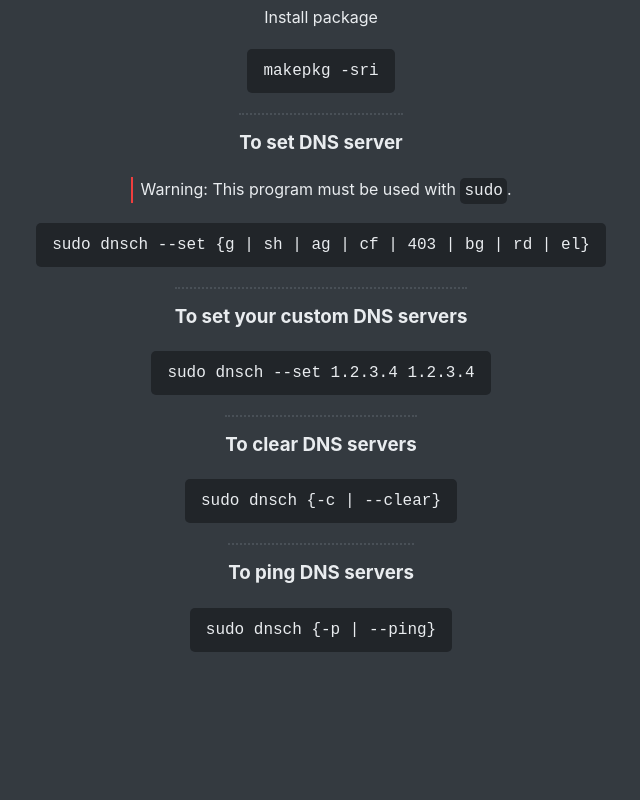
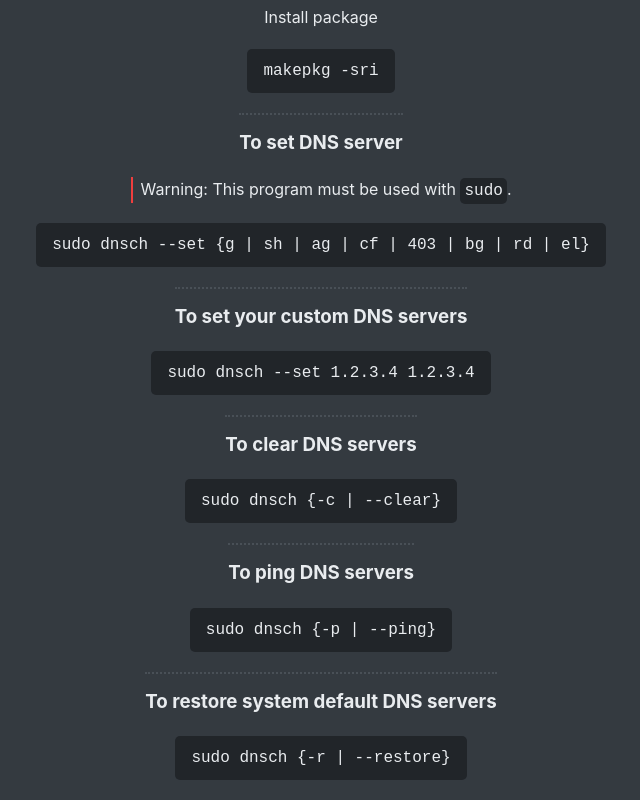
Before and after one commit to MohammadRostamiorg/dnsChanger, a plain HTML site: page pages/index.html in a window 1280 px wide. Shown: the part 751-1551 px from the top of the page, without its empty margins (319-959 px from the left). Before the commit the page ends 1423 px from the top, so only its background shows below. Drawn offline with Linux system fonts and the light colour scheme; a small style sheet from the web is missing.

Commit message:
Docs : Add restore option to github pages

```diff
--- a/pages/index.html
+++ b/pages/index.html
@@ -56,6 +56,8 @@
         <pre>sudo dnsch {-c | --clear}</pre>
         <h3 id="ping">To ping DNS servers</h3>
         <pre>sudo dnsch {-p | --ping}</pre>
+        <h3 id="restore">To restore system default DNS servers</h3>
+        <pre>sudo dnsch {-r | --restore}</pre>
     </main>
 
     <script>
```
Also changed, not shown: 2 other files.
